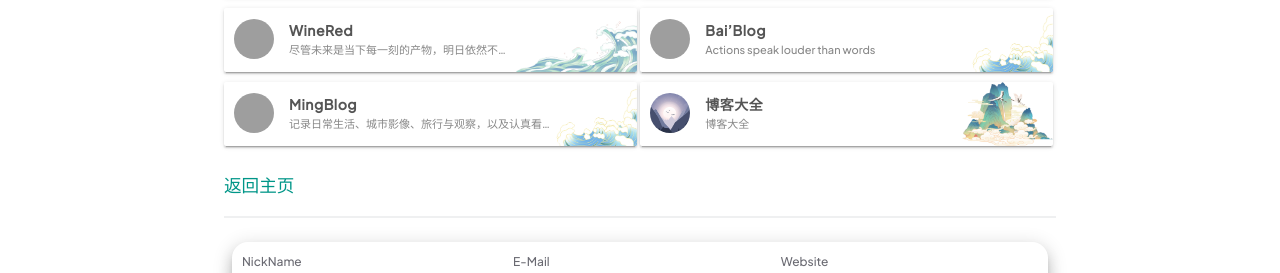
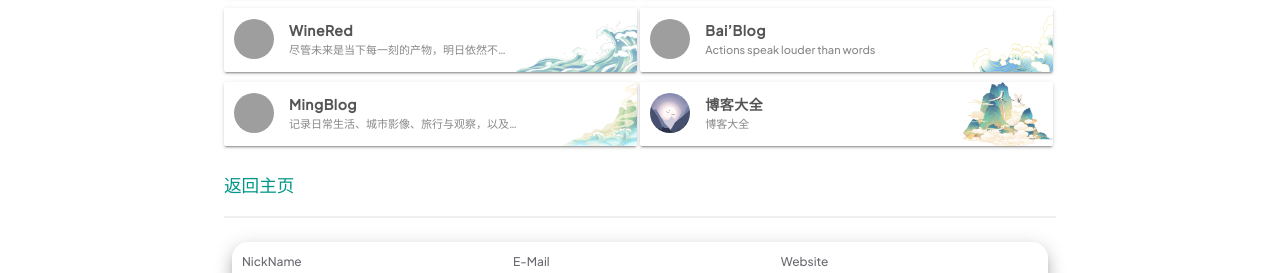
Before and after one commit to link9596/qwq, a Jekyll site: the page built from pages/link.md, in a window 1280 px wide. Shown: the part 1578-1851 px from the top of the page. Built offline with Jekyll 4.4.1, drawn with Linux system fonts in a browser that asks for light colours; comment, search, counter and statistics services are not loaded; grey boxes are pictures that could not be loaded.

Commit message:
Update friends.yml

```diff
--- a/_data/friends.yml
+++ b/_data/friends.yml
@@ -159,7 +159,7 @@
   image: https://mingblog.site/icons/icon-512.png
   url: https://mingblog.site/
   describe: 记录日常生活、城市影像、旅行与观察，以及认真看过、读过和听过的作品
-  skin: /theme/skin/skin4.png
+  skin: /theme/skin/skin1.png
 
 # - name: 轻惋导航
 #  image: /avatar/default.png
```
